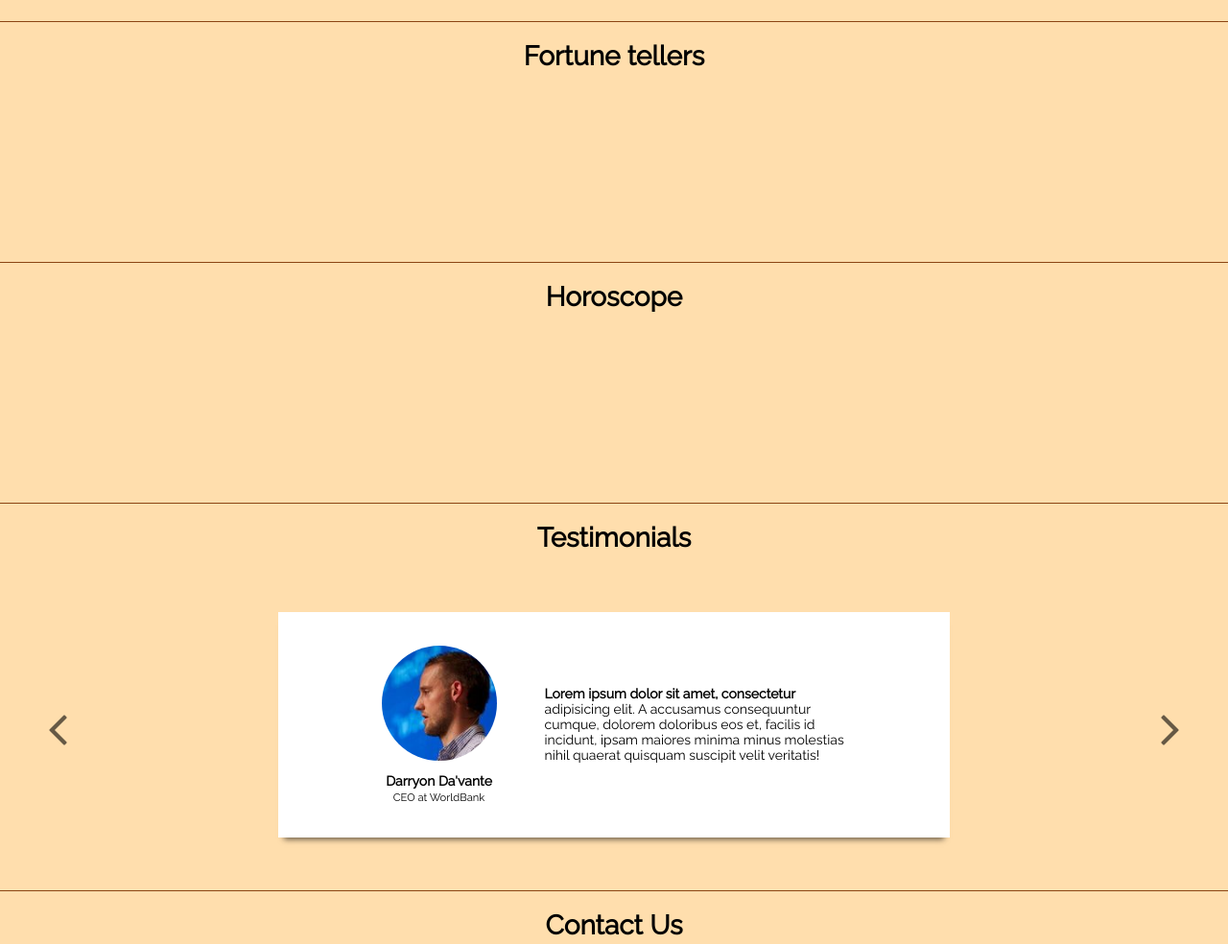
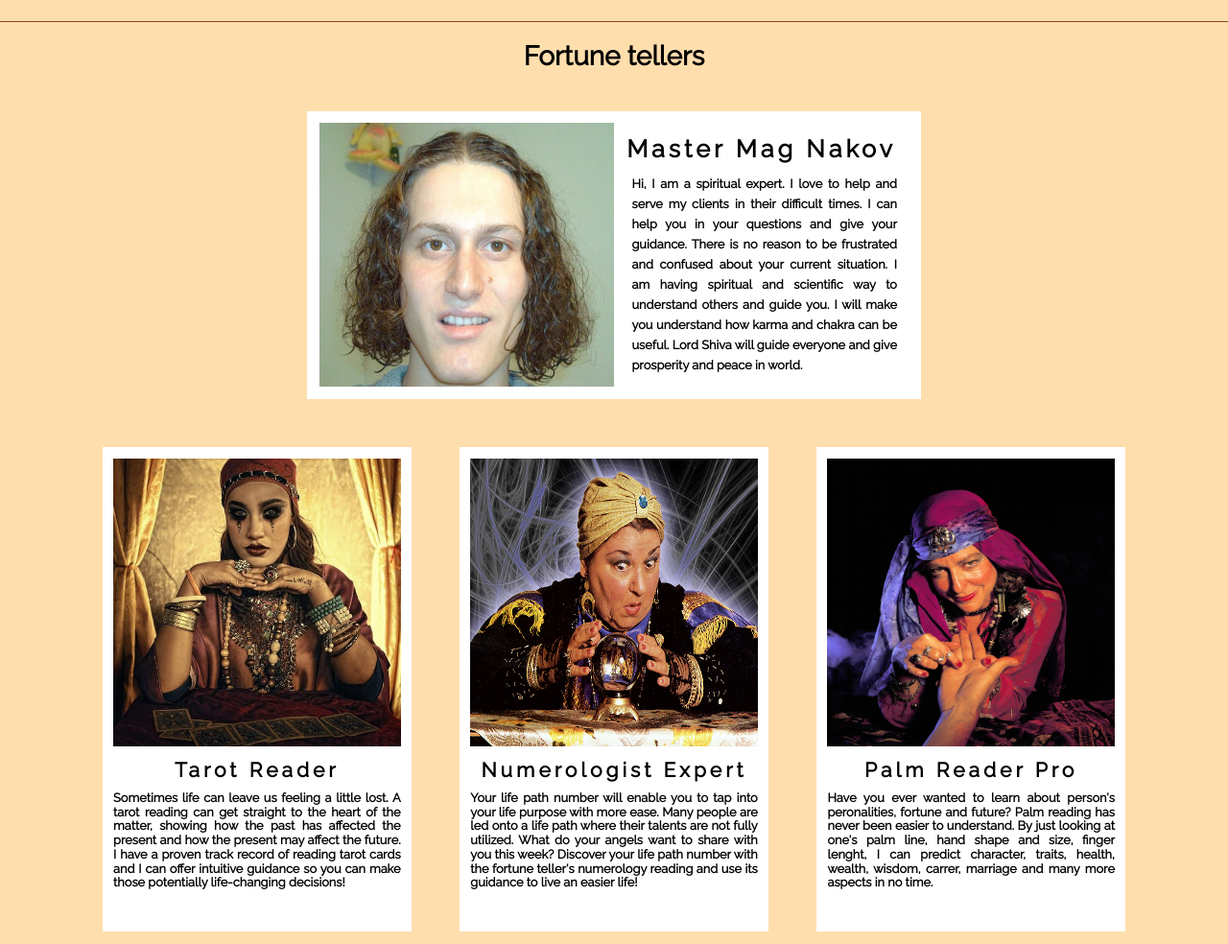
Before and after one commit to VanGog06/Web-Fundamentals-TeamWork, a plain HTML site: page index.html in a window 1280 px wide. Shown: the part 1080-2064 px from the top of the page at 96% size. Drawn offline with Linux system fonts and the light colour scheme.

Commit message:
Added Fortune Tellers

```diff
--- a/css/main.css
+++ b/css/main.css
@@ -9,7 +9,7 @@ body {
     font-family: 'Raleway', sans-serif;
 }
 
-.minimenu {
+.minimenu, .hamburger-menu {
     display: none;
 }
 
@@ -84,6 +84,90 @@ main > section h1 {
 /**============ HISTORY ============**/
 
 /**============ FORTUNE-TELLER ============**/
+#fortune-teller {
+    padding-bottom: 50px;
+}
+
+#fortune-teller h1 {
+    margin-bottom: 40px;
+}
+
+.tellers {
+    text-align: center;
+}
+
+.tellers .mag-nakov {
+    width: 50%;
+    display: inline-block;
+    background: #fff;
+    margin-bottom: 50px;
+    box-sizing: border-box;
+    padding: 1%;
+}
+
+.tellers .mag-nakov img {
+    width: 50%;
+    float: left;
+    max-width: 100%;
+    min-height: 275px;
+}
+
+.tellers .mag-nakov h2 {
+    font-size: 1.8em;
+    margin: 2% 0 1% 0;
+    letter-spacing: 4px;
+}
+
+.tellers .mag-nakov p {
+    width: 45%;
+    float: right;
+    text-align: justify;
+    padding: 0 2%;
+    line-height: 21px;
+    margin: 5px 0;
+    font-weight: bold;
+    font-size: 1vw;
+}
+
+.tellers section {
+    width: 90%;
+    margin: 0 auto;
+}
+
+.tellers section article {
+    width: 28%;
+    box-sizing: border-box;
+    display: inline-block;
+    vertical-align: top;
+    padding: 1%;
+    background: #fff;
+    height: 505px;
+    margin: 0 2%;
+}
+
+.tellers section img {
+    width: 100%;
+    height: 300px;
+}
+
+.tellers section h2 {
+    margin: 10px 0;
+    letter-spacing: 4px;
+}
+
+.tellers section p {
+    font-size: 1vw;
+    text-align: justify;
+    margin: 10px 0;
+    font-weight: bold;
+}
+
+.tellers .mag-nakov:hover, .tellers section article:hover {
+    animation: shake 0.82s cubic-bezier(.36,.07,.19,.97) both;
+    transform: translate3d(0, 0, 0);
+    backface-visibility: hidden;
+    perspective: 1000px;
+}
 
 /**============ HOROSCOPE ============**/
 
@@ -243,3 +327,81 @@ main > section h1 {
         text-transform: uppercase;
     }
 }
+
+@media screen and (max-width: 1024px) {
+    .main-header {
+        position: relative;
+    }
+
+    .minimenu, .hidden {
+        display: none;
+    }
+
+    .menu {
+        display: block;
+    }
+
+    .menu ul {
+        position: absolute;
+        left: 73%;
+        top: 10%;
+    }
+
+    .menu ul li {
+        display: block;
+        margin: 20px 10px;
+    }
+
+    .menu ul li a {
+        font-size: 1.5em;
+    }
+
+    .hamburger-menu {
+        display: inline-block;
+        position: absolute;
+        top: 4%;
+        left: 92%;
+        color: #fff;
+        font-size: 3em;
+    }
+}
+
+@media screen and (max-width: 960px) {
+
+}
+
+@media screen and (max-width: 768px) {
+
+}
+
+@media screen and (max-width: 640px) {
+
+}
+
+@media screen and (max-width: 480px) {
+
+}
+
+@media screen and (max-width: 320px) {
+
+}
+
+/*============ KEY FRAMES ============*/
+
+@keyframes shake {
+    10%, 90% {
+        transform: translate3d(-1px, 0, 0);
+    }
+
+    20%, 80% {
+        transform: translate3d(2px, 0, 0);
+    }
+
+    30%, 50%, 70% {
+        transform: translate3d(-4px, 0, 0);
+    }
+
+    40%, 60% {
+        transform: translate3d(4px, 0, 0);
+    }
+}
--- a/index.html
+++ b/index.html
@@ -12,7 +12,11 @@
 <header class="main-header">
     <h1 class="logo">logo</h1>
     <nav class="menu">
-        <ul>
+        <div class="hamburger-menu">
+            <i class="fa fa-bars" aria-hidden="true"></i>
+        </div>
+
+        <ul class="hidden">
             <li><a href="#history">History</a></li>
             <li><a href="#fortune-teller">Fortune Tellers</a></li>
             <li><a href="#horoscope">Horoschope</a></li>
@@ -43,6 +47,42 @@
     </section>
     <section id="fortune-teller">
         <h1>Fortune tellers</h1>
+
+        <section class="tellers">
+            <article class="mag-nakov">
+                <img src="img/tellers/mag-nakov.jpg" alt="prophet">
+                <h2 class="fortune-name">Master Mag Nakov</h2>
+                <p>
+                    Hi, I am a spiritual expert. I love to help and serve my clients in their difficult times. I can help you in your questions and give your guidance. There is no reason to be frustrated and confused about your current situation. I am having spiritual and scientific way to understand others and guide you. I will make you understand how karma and chakra can be useful. Lord Shiva will guide everyone and give prosperity and peace in world.
+                </p>
+            </article>
+
+            <section>
+                <article>
+                    <img src="img/tellers/tarot-reader.jpg" alt="prophet">
+                    <h2 class="fortune-name">Tarot Reader</h2>
+                    <p class="fortune-info">
+                        Sometimes life can leave us feeling a little lost. A tarot reading can get straight to the heart of the matter, showing how the past has affected the present and how the present may affect the future. I have a proven track record of reading tarot cards and I can offer intuitive guidance so you can make those potentially life-changing decisions!
+                    </p>
+                </article>
+
+                <article>
+                    <img src="img/tellers/numerologist.jpg" alt="prophet">
+                    <h2 class="fortune-name">Numerologist Expert</h2>
+                    <p class="fortune-info">
+                        Your life path number will enable you to tap into your life purpose with more ease. Many people are led onto a life path where their talents are not fully utilized. What do your angels want to share with you this week? Discover your life path number with the fortune teller's numerology reading and use its guidance to live an easier life!
+                    </p>
+                </article>
+
+                <article>
+                    <img src="img/tellers/palm-reader.jpg" alt="prophet">
+                    <h2 class="fortune-name">Palm Reader Pro</h2>
+                    <p class="fortune-info">
+                        Have you ever wanted to learn about person's peronalities, fortune and future? Palm reading has never been easier to understand. By just looking at one's palm line, hand shape and size, finger lenght, I can predict character, traits, health, wealth, wisdom, carrer, marriage and many more aspects in no time.
+                    </p>
+                </article>
+            </section>
+        </section>
     </section>
     <section id="horoscope">
         <h1>Horoscope</h1>
--- a/js/main.js
+++ b/js/main.js
@@ -1,5 +1,6 @@
 $(document).ready(function () {
     clientsCarousel();
+    hamburgerMenu();
 });
 
 function clientsCarousel() {
@@ -33,3 +34,9 @@ function clientsCarousel() {
         }
     });
 }
+
+function hamburgerMenu() {
+    $('.hamburger-menu i').click(function() {
+        $('.menu ul').toggleClass('hidden');
+    });
+}
```
Also changed, not shown: img/tellers/mag-nakov.jpg (added), img/tellers/numerologist.jpg (added), img/tellers/palm-reader.jpg (added), img/tellers/tarot-reader.jpg (added).
